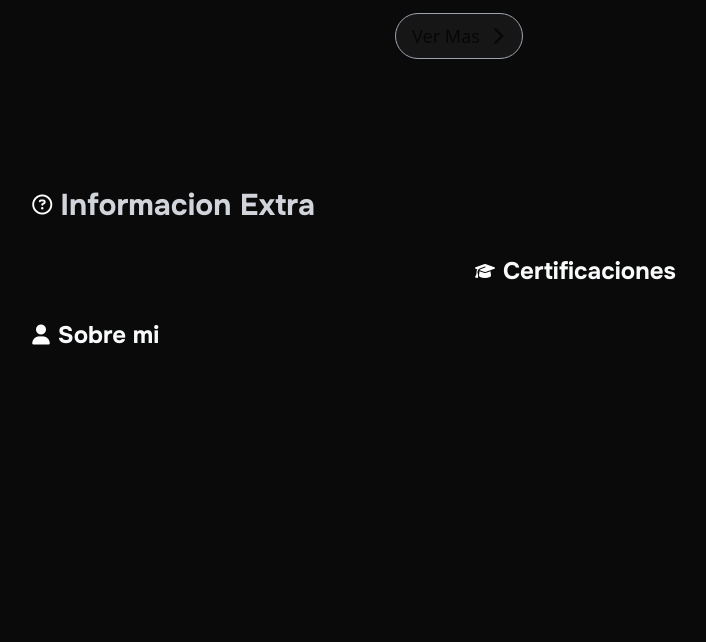
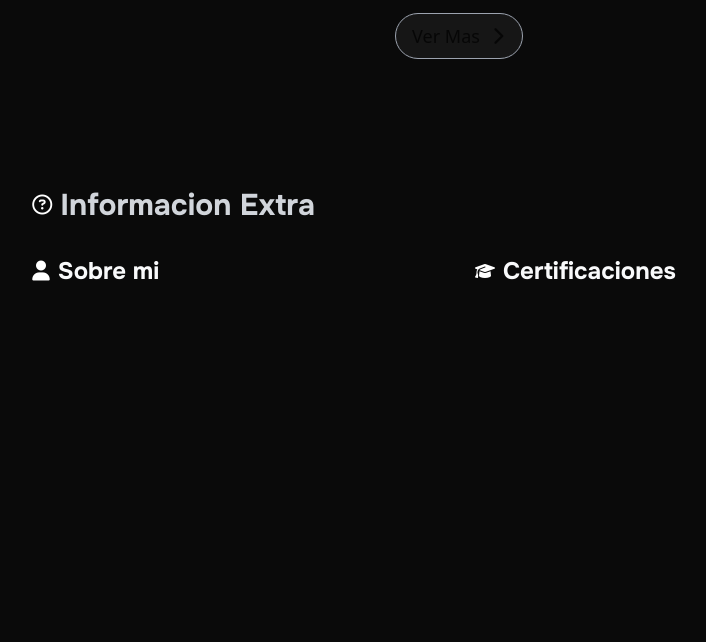
Before and after one commit to MatiasMoreira1/JoaquinLeal, a plain HTML site: page index.html in a window 1280 px wide. Shown: the part 2115-2757 px from the top of the page, without its empty margins (181-887 px from the left). Drawn offline with nearby package versions, Linux system fonts and the light colour scheme.

Commit message:
arreglo para pc

```diff
--- a/index.html
+++ b/index.html
@@ -119,7 +119,7 @@
 
                 <div class="w-3/6 flex items-start justify-start h-full">
 
-                    <div class="flex items-center gap-2 mb-8 mt-16">
+                    <div class="flex items-center gap-2 mb-8 lg:mt-0 mt-16">
                         <i class="text-xl fa-solid fa-user"></i>
                         <h2 class="font-onest font-bold text-gray-50 text-md lg:text-2xl">Sobre mi</h2>
                     </div>
```
